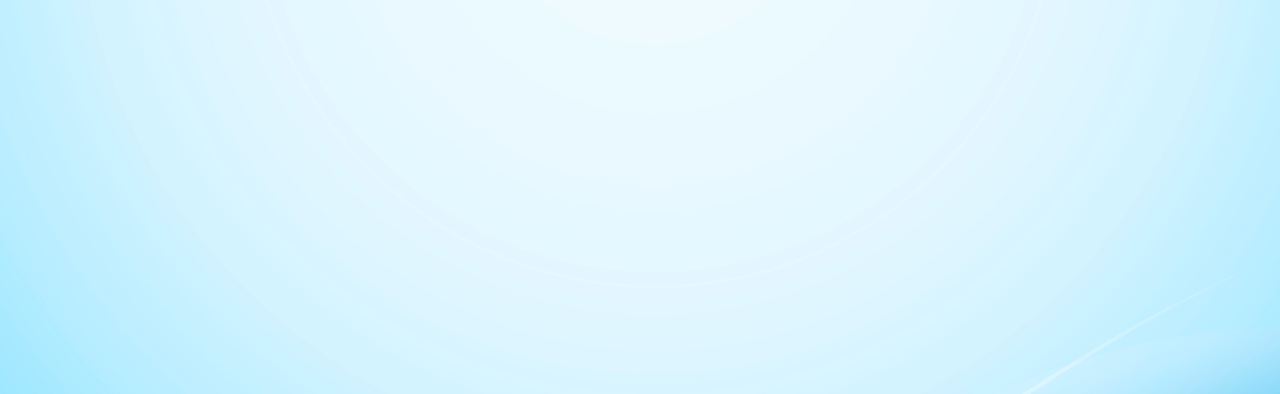
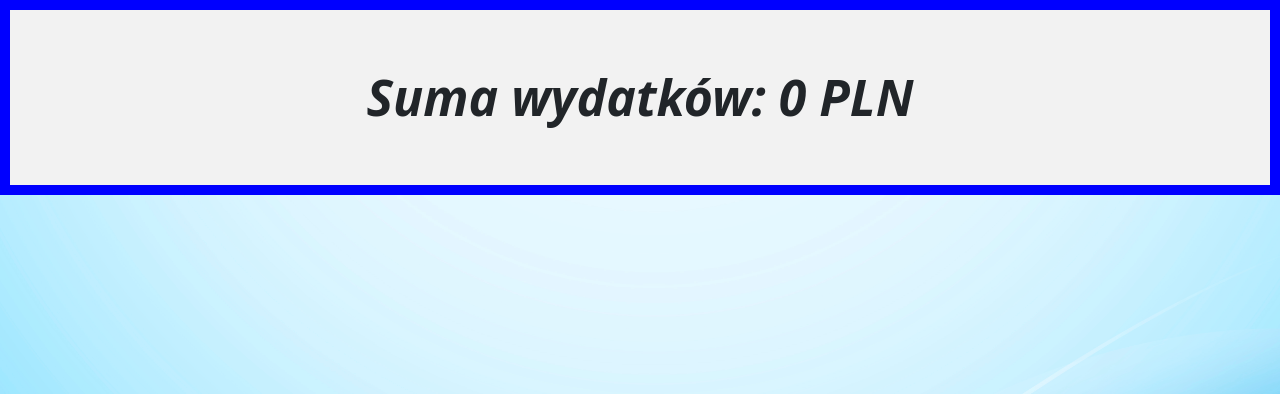
Before and after one commit to lukaszzych84/House_budget, a Django app: page /expense/ in a window 1280 px wide. Shown: the part 116-510 px from the top of the page. Run offline with Django 4.2, Linux system fonts and the light colour scheme; the visitor is signed in with stand-in values (Sample User, id 1); data that the repository does not hold is empty; some libraries are stand-ins or nearby versions.

Commit message:
Add function sum expense and income

```diff
--- a/budget/templates/budget/expense_list.html
+++ b/budget/templates/budget/expense_list.html
@@ -1,4 +1,6 @@
 {% extends 'base.html' %}
+{% load static %}
+
 {% block content %}
 {% for expense in expense_list %}
     <div class="card" style="width: 18rem;">
@@ -24,4 +26,7 @@
 
 
     {% endfor %}
+<p class="total-expenses">Suma wydatków: {{ sum_of_expenses }} PLN</p>
+
+
 {% endblock %}
--- a/budget/templates/budget/income_list.html
+++ b/budget/templates/budget/income_list.html
@@ -24,4 +24,5 @@
 
 
     {% endfor %}
+     <p class="total-expenses">Suma przychodów: {{ sum_of_incomes }} PLN</p>
 {% endblock %}
--- a/budget/views.py
+++ b/budget/views.py
@@ -1,10 +1,10 @@
 from pyexpat.errors import messages
-
+from django.http import HttpResponse
 from django.contrib.auth.mixins import LoginRequiredMixin
 from django.urls import reverse_lazy
 from django.utils import timezone
 from django.views.generic import ListView, UpdateView
-
+from django.db.models import Sum
 from .models import ExpenseCategory, IncomeCategory, Expense, Income
 from django.shortcuts import render, redirect, get_object_or_404
 from django.contrib.auth.forms import UserCreationForm, AuthenticationForm
@@ -49,11 +49,12 @@ def login_view(request):
         password = request.POST['password']
         user = authenticate(request, username=username, password=password)
         if user is not None:
-            login(request, user)
+            if user.is_active:
+                login(request, user)
             return redirect('home')
         else:
-            # obsługa błędnego logowania
-            pass
+            return HttpResponse(request, 'Nieprawidłowe dane.')
+
     else:
         form = AuthenticationForm()
         return render(request, 'budget/login.html', context={'form': form})
@@ -111,10 +112,23 @@ class ExpanseListView(LoginRequiredMixin, ListView):
     template_name = 'budget/expense_list.html'
     login_url = 'login'
 
+    def get_context_data(self, **kwargs):
+        context = super().get_context_data(**kwargs)
+        context['sum_of_expenses'] = Expense.objects.aggregate(Sum('amount'))['amount__sum'] or 0
+        return context
+
 class IncomeListView(LoginRequiredMixin, ListView):
     model = Income
     template_name = 'budget/income_list.html'
     login_url = 'login'
+
+    def get_context_data(self, **kwargs):
+        context = super().get_context_data(**kwargs)
+        context['sum_of_incomes'] = Income.objects.aggregate(Sum('amount'))['amount__sum']
+        return context
+
+
+
 @login_required
 def delete_income(request, income_id):
     income = Income.objects.get(id=income_id)
--- a/static/style/main.css
+++ b/static/style/main.css
@@ -8,3 +8,13 @@ body {
   background-repeat: no-repeat;
   background-size: cover;
 }
+
+.total-expenses {
+    background-color: #F2F2F2;
+    border: 10px solid blue;
+    padding: 50px;
+    font-weight: bold;
+    font-style: italic;
+    font-size: 50px;
+    text-align: center;
+}
```
